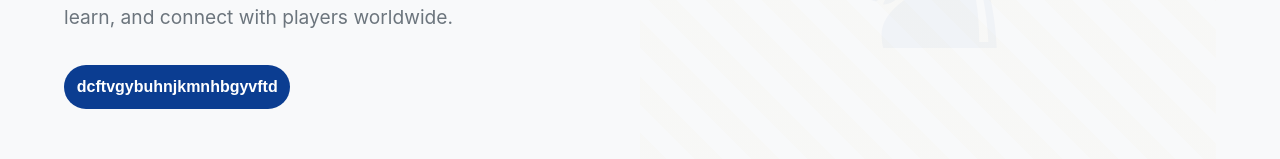
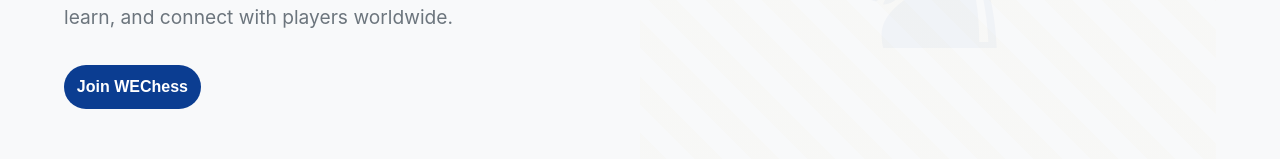
Before and after one commit to HirwaYves/wechess, a React (Vite) app: page / in a window 1280 px wide. Shown: the part 473-632 px from the top of the page. Built offline with nearby package versions, Linux system fonts and the light colour scheme; no server answers.

Commit message:
Update button text to 'Join WEChess'

```diff
--- a/src/pages/home.jsx
+++ b/src/pages/home.jsx
@@ -15,7 +15,7 @@
               Join the most welcoming chess community. Compete, learn, and connect with players worldwide.
             </p>
             <Button variant="primary" onClick={() => window.location.href='/register'}>
-              dcftvgybuhnjkmnhbgyvftd
+              Join WEChess
             </Button>
           </div>
           <div className="hero-bg"></div> {/* subtle knight illustration via CSS */}
```
